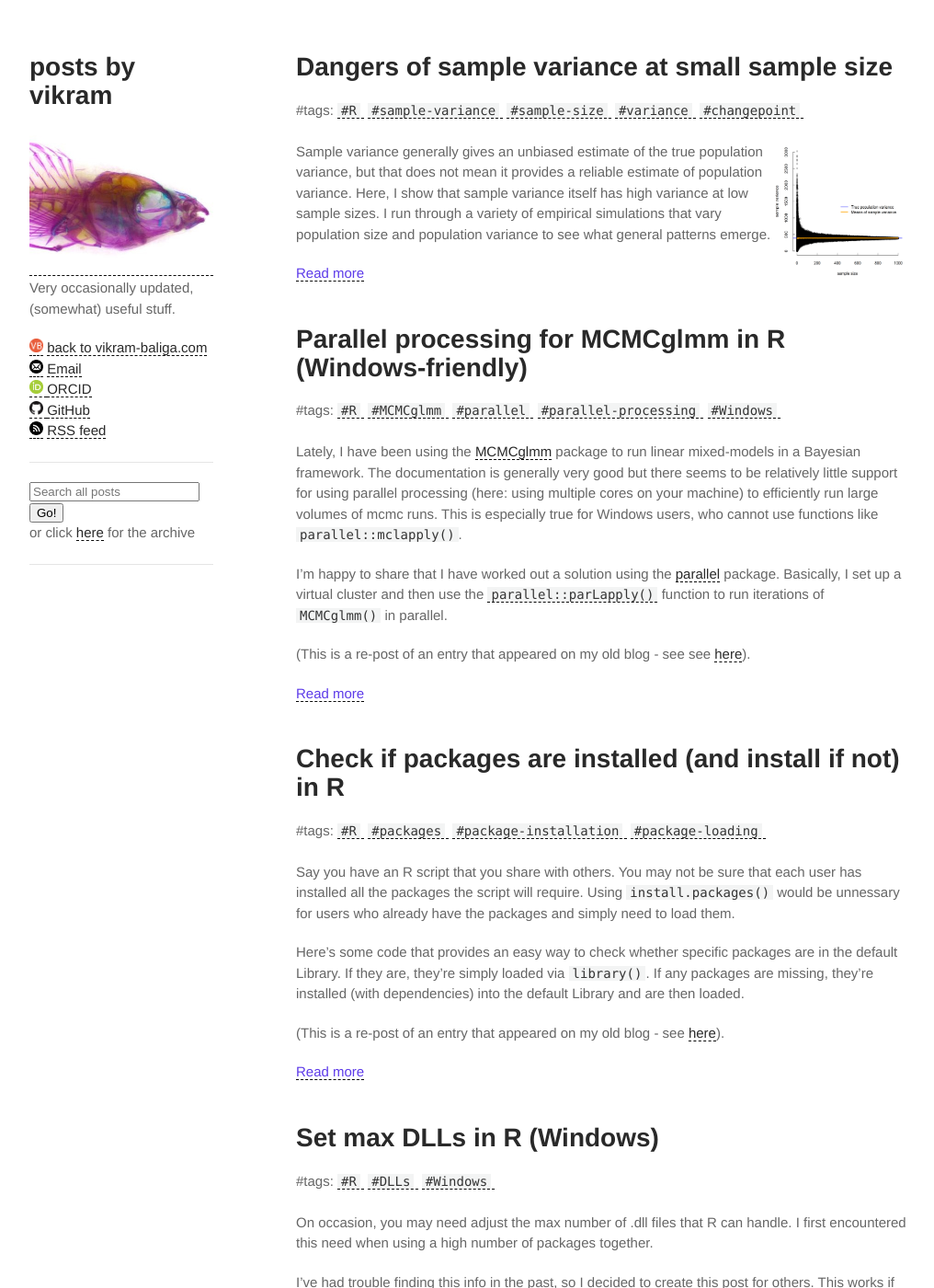
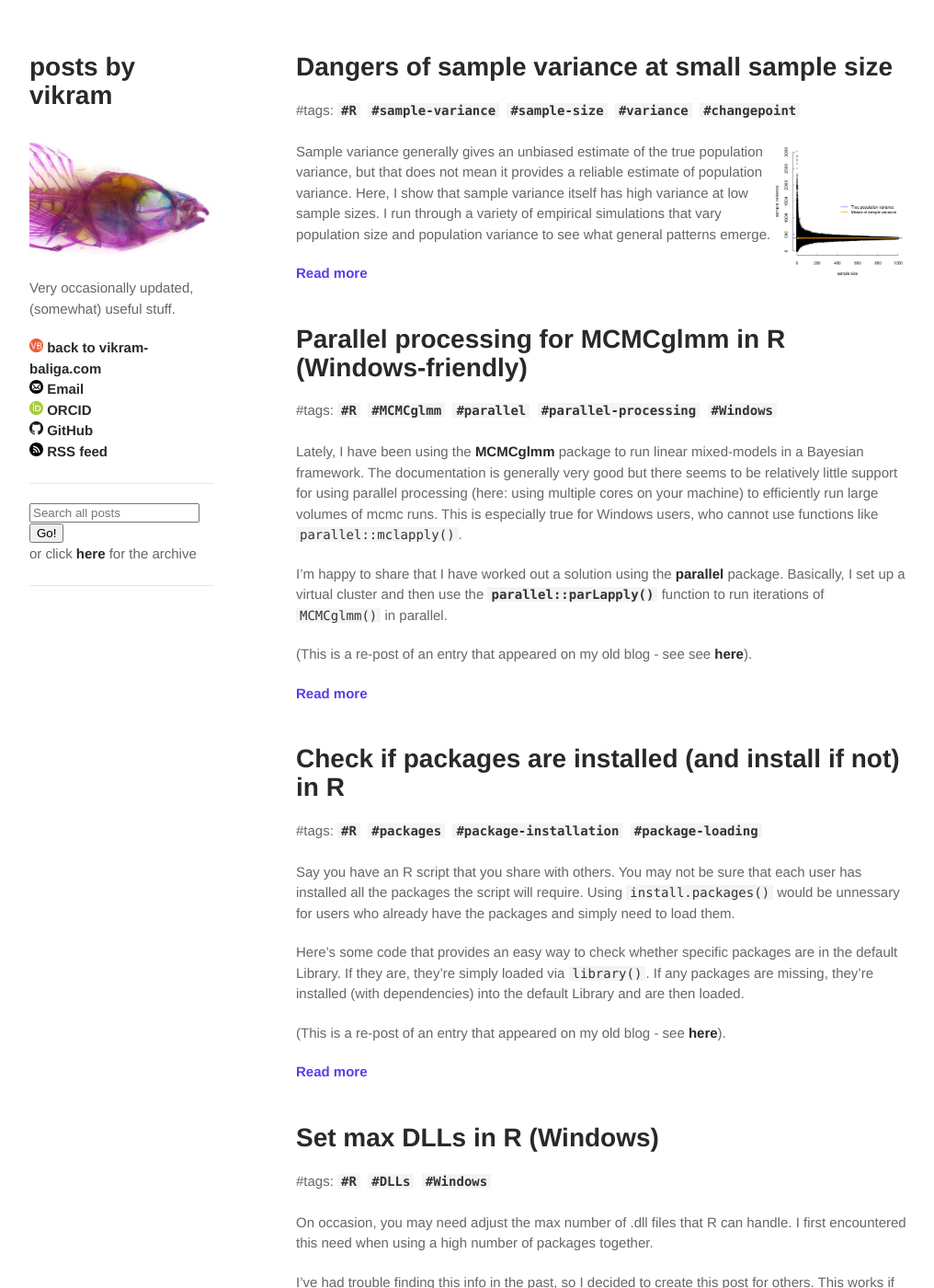
Before and after one commit to vbaliga/vbaliga.github.io, a Jekyll site: the page built from index.html, in a window 1280 px wide and 1400 px high. Shown: the whole window at 92% size, without its empty margins (128-1144 px from the left). Built offline with Jekyll 4.4.1, drawn with Linux system fonts in a browser that asks for light colours; a script that is not in the unit is left out.

Commit message:
Update style.css

```diff
--- a/assets/css/style.css
+++ b/assets/css/style.css
@@ -345,7 +345,7 @@ a {
   color: #292929;
   text-decoration: none;
   overflow-wrap: break-word;
-  border-bottom:1px dashed #000;
+  font-weight: bold;
 }
 
 a:hover, a:focus {
```
